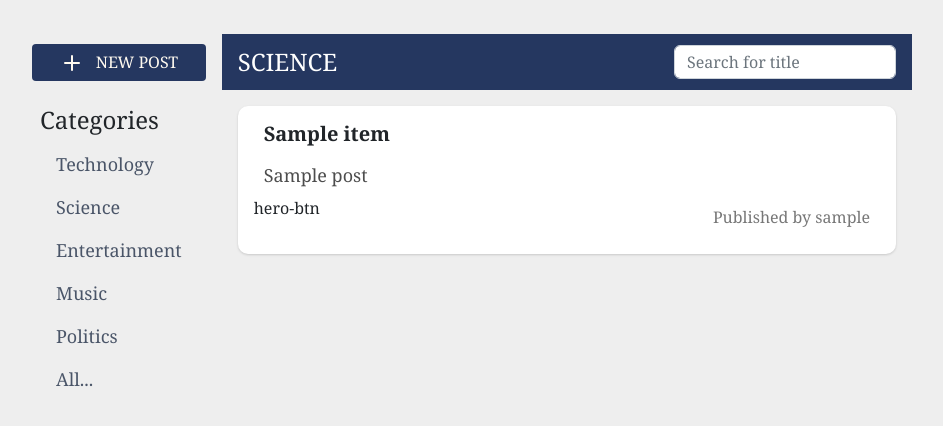
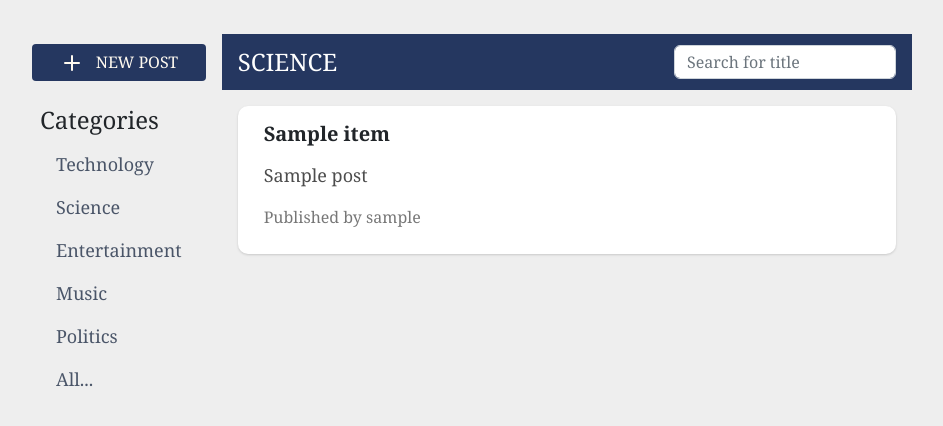
Before and after one commit to TarabayIvan/tp-introds-flaskonautas, a Flask app: page /c/Science in a window 1280 px wide. Shown: the part 362-788 px from the top of the page, without its empty margins (176-1119 px from the left). Run offline with Flask 3, Linux system fonts and the light colour scheme; a database or web service that is not in the repository returns one stand-in record (values such as "Sample title"); data that the repository does not hold is empty; some libraries are stand-ins or nearby versions.

Commit message:
fixbug vategory

```diff
--- a/Client/templates/category.html
+++ b/Client/templates/category.html
@@ -111,7 +111,6 @@
                                     {{ post['post'] | truncate(200) }}
                                 </p>
                                 <div class="info-text">
-                                    hero-btn
                                     <p class="info-post">Published by {{post['username']}}</p>
                                     {% if 'user' in session and session['user']['username'] == post['username'] %}
                                         <p class="edit-post"><a href="{{ url_for('delete_request_post', category=category, id_post=post['id_post']) }}">Borrar</a> <a href="{{ url_for('edit_post', category=category, id_post=post['id_post']) }}">Editar</a></p>
```
